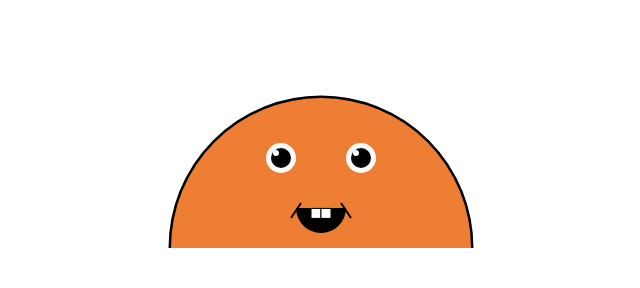
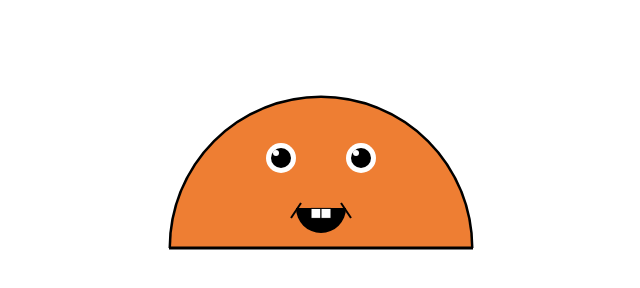
Before and after one commit to AdamWalus/GK_14_03_lab2, a plain HTML site: page index.html in a window 1280 px wide. Shown: the whole page, without its empty margins (7-647 px from the left). Drawn offline with Linux system fonts and the light colour scheme.

Commit message:
zrobione

```diff
--- a/index.html
+++ b/index.html
@@ -9,7 +9,7 @@ function draw() {
 // draw on the canvas, using the graphics context
 
 
-
+   //górna część obramowania
     graphics.beginPath();
     graphics.arc(canvas.width / 2, canvas.height / 2, 150, Math.PI, 0);
     graphics.strokeStyle = "#000000";
@@ -23,6 +23,18 @@ function draw() {
     graphics.fill();
     graphics.closePath();
 
+
+    //dolna część obramowania
+    graphics.beginPath();
+    graphics.moveTo(canvas.width / 2 - 152, canvas.height / 2);
+    graphics.lineTo(canvas.width / 2 + 152, canvas.height / 2);
+    graphics.strokeStyle = "#000000";
+    graphics.lineWidth = 3;
+    graphics.stroke();
+    graphics.closePath();
+
+
+    //OCZY
     graphics.beginPath();
     graphics.arc(canvas.width / 2 - 40, canvas.height / 2 - 90, 15, 0, 2 * Math.PI); // pierwsze koło
     graphics.fillStyle = "#FFFFff";
@@ -59,15 +71,18 @@ function draw() {
     graphics.fill();
     graphics.closePath();
 
+
+    //USTA
     graphics.beginPath();
-    graphics.arc(canvas.width/2 - 0, canvas.height/2 - 40, 25, 0, 1*Math.PI); // pierwszy łuk
+    graphics.arc(canvas.width/2 - 0, canvas.height/2 - 40, 25, 0, 1*Math.PI); //  łuk
     graphics.fillStyle = "#000000";
     graphics.fill();
     graphics.closePath();
 
 
+    //Część ust (boczne kąciki)
     graphics.beginPath();
-    graphics.moveTo(canvas.width / 2 -30, canvas.height / 2 + -30);
+    graphics.moveTo(canvas.width / 2 - 30, canvas.height / 2 + -30);
     graphics.lineTo(canvas.width / 2 - 20, canvas.height / 2 + -45);
     graphics.strokeStyle = "#000000";
     graphics.lineWidth = 2;
```
